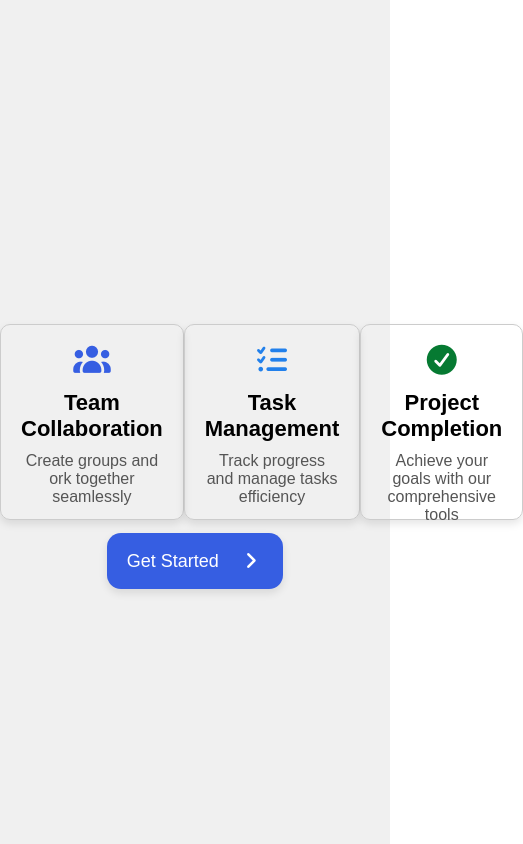
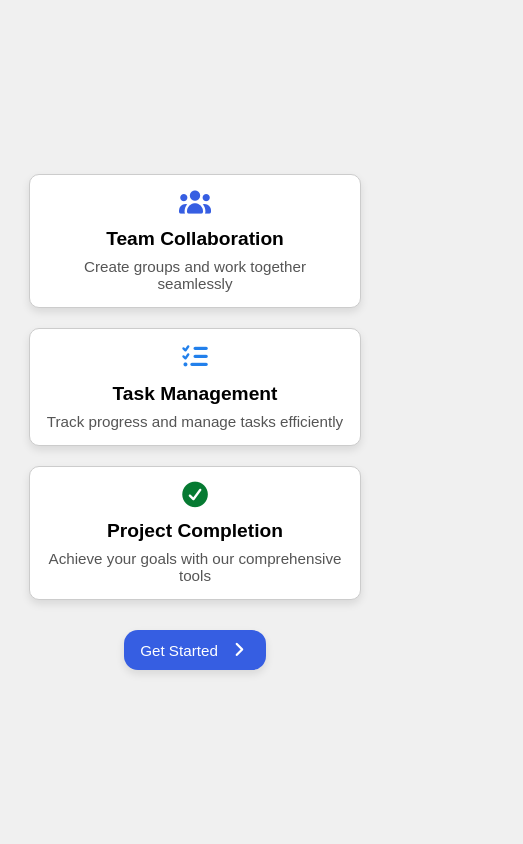
Before and after one commit to starboy690/TaskFlow, a plain HTML site: page frontend/index.html in a window 390 px wide. Shown: the whole page, 523 px wide, since content can reach past the window. Drawn offline with Linux system fonts and the light colour scheme.

Commit message:
frontend

```diff
--- a/frontend/index.html
+++ b/frontend/index.html
@@ -25,48 +25,64 @@
         font-family: Arial, Helvetica, sans-serif;
       }
 
+      /* Base styles */
+      body {
+        background-color: #f0f0f0;
+      }
+
       .section {
         display: flex;
-        justify-content: space-evenly;
+        flex-direction: column;
         align-items: center;
-        height: 100vh;
-        background-color: #f0f0f0;
+        justify-content: center;
+        min-height: 100vh;
+        padding: 20px;
+        gap: 30px;
       }
+
+      .icon-container {
+        display: flex;
+        flex-wrap: wrap;
+        justify-content: center;
+        gap: 20px;
+        width: 100%;
+      }
+
       .icon-text {
         text-align: center;
+        width: 100%;
         max-width: 250px;
         border: 1px solid #ccc;
         padding: 20px;
         border-radius: 10px;
         box-shadow: 0 4px 8px rgba(0, 0, 0, 0.1);
-        height: 196px;
         display: flex;
         flex-direction: column;
         align-items: center;
         justify-content: space-evenly;
+        background-color: white;
+        height: auto;
       }
 
       .icon-text i {
-        font-size: 30px;
-        margin-bottom: 15px;
+        font-size: 2rem;
+        margin-bottom: 1rem;
       }
+
       .icon-text h1 {
-        font-size: 22px;
-        margin-bottom: 10px;
+        font-size: 1.4rem;
+        margin-bottom: 0.5rem;
       }
 
       .icon-text p {
-        font-size: 16px;
+        font-size: 1rem;
         color: #555;
       }
 
       .button {
-        text-align: center;
-        position: absolute;
-        padding: 5px;
-        left: 50%;
-        bottom: 250px;
-        transform: translateX(-50%);
+        display: flex;
+        justify-content: center;
+        width: 100%;
       }
 
       .button button {
@@ -75,61 +91,156 @@
         border-radius: 14px;
         color: white;
         cursor: pointer;
+        display: flex;
+        align-items: center;
+        justify-content: center;
+        gap: 10px;
+        padding: 0.8rem 1.2rem;
+        width: 100%;
+        max-width: 176px;
         box-shadow: 0 4px 8px rgba(0, 0, 0, 0.1);
-        display: flex;
-        width: 176px;
-        height: 56px;
-        align-items: center;
-        text-align: center;
-        flex-direction: row;
-        justify-content: space-evenly;
       }
 
       .button button i {
-        font-size: 20px;
+        font-size: 1.2rem;
+      }
+
+      .button button p {
+        font-size: 1rem;
+        margin: 0;
       }
 
       .button button:hover {
         background-color: #2a73e9;
-        transform: scale(1.05);
+      }
+
+      a {
+        text-decoration: none;
+      }
+
+      /* Responsive Breakpoints */
+
+      @media (max-width: 1024px) {
+        .icon-text {
+          max-width: 220px;
+        }
+      }
+
+      @media (max-width: 768px) {
+        .icon-container {
+          flex-direction: column;
+          align-items: center;
+        }
+
+        .icon-text {
+          max-width: 400px;
+          width: 90%;
+        }
+      }
+
+      @media (max-width: 480px) {
+        .icon-text {
+          width: 95%;
+          max-width: 350px;
+          padding: 15px;
+        }
+
+        .icon-text i {
+          font-size: 1.6rem;
+          margin-bottom: 0.8rem;
+        }
+
+        .icon-text h1 {
+          font-size: 1.2rem;
+          margin-bottom: 0.5rem;
+        }
+
+        .icon-text p {
+          font-size: 0.95rem;
+        }
+
+        .button button {
+          max-width: 160px;
+          padding: 0.7rem 1rem;
+        }
+
+        .button button i {
+          font-size: 1.1rem;
         }
 
         .button button p {
-        font-size: 18px;
-        margin: 0;
+          font-size: 0.95rem;
         }
-      a {
-        text-decoration: none;
+      }
+
+      @media (max-width: 360px) {
+        .icon-text {
+          padding: 12px;
+        }
+
+        .icon-text i {
+          font-size: 1.5rem;
+        }
+
+        .icon-text h1 {
+          font-size: 1.1rem;
+        }
+
+        .icon-text p {
+          font-size: 0.9rem;
+        }
+
+        .button button {
+          max-width: 150px;
+          padding: 0.6rem 0.9rem;
+        }
+      }
+
+      @media (max-height: 600px) and (orientation: landscape) {
+        .section {
+          min-height: auto;
+          padding: 15px;
+        }
+
+        .icon-text {
+          height: auto;
+        }
       }
     </style>
   </head>
   <body>
     <div class="section">
+      <div class="icon-container">
         <div class="icon-text">
           <i class="fa-solid fa-users" style="color: #365ee2"></i>
           <h1>Team Collaboration</h1>
-        <p>Create groups and ork together seamlessly</p>
+          <p>Create groups and work together seamlessly</p>
         </div>
 
         <div class="icon-text">
           <i class="fa-solid fa-list-check" style="color: #2280eb"></i>
           <h1>Task Management</h1>
-        <p>Track progress and manage tasks efficiency</p>
+          <p>Track progress and manage tasks efficiently</p>
         </div>
 
         <div class="icon-text">
-        <i class="fa-solid fa-circle-check" style="color: rgb(6, 122, 50)"></i>
+          <i
+            class="fa-solid fa-circle-check"
+            style="color: rgb(6, 122, 50)"
+          ></i>
           <h1>Project Completion</h1>
           <p>Achieve your goals with our comprehensive tools</p>
         </div>
       </div>
 
       <div class="button">
-      <a href="login.html"
-        ><button>
+        <a href="login.html">
+          <button>
             <p>Get Started</p>
-          <i class="fa-solid fa-angle-right"></i></button
-      ></a>
+            <i class="fa-solid fa-angle-right"></i>
+          </button>
+        </a>
+      </div>
     </div>
   </body>
 </html>
```
Also changed, not shown: frontend/login.html (+163 -16 lines). Lines whose indentation alone changed are shown as unchanged.
